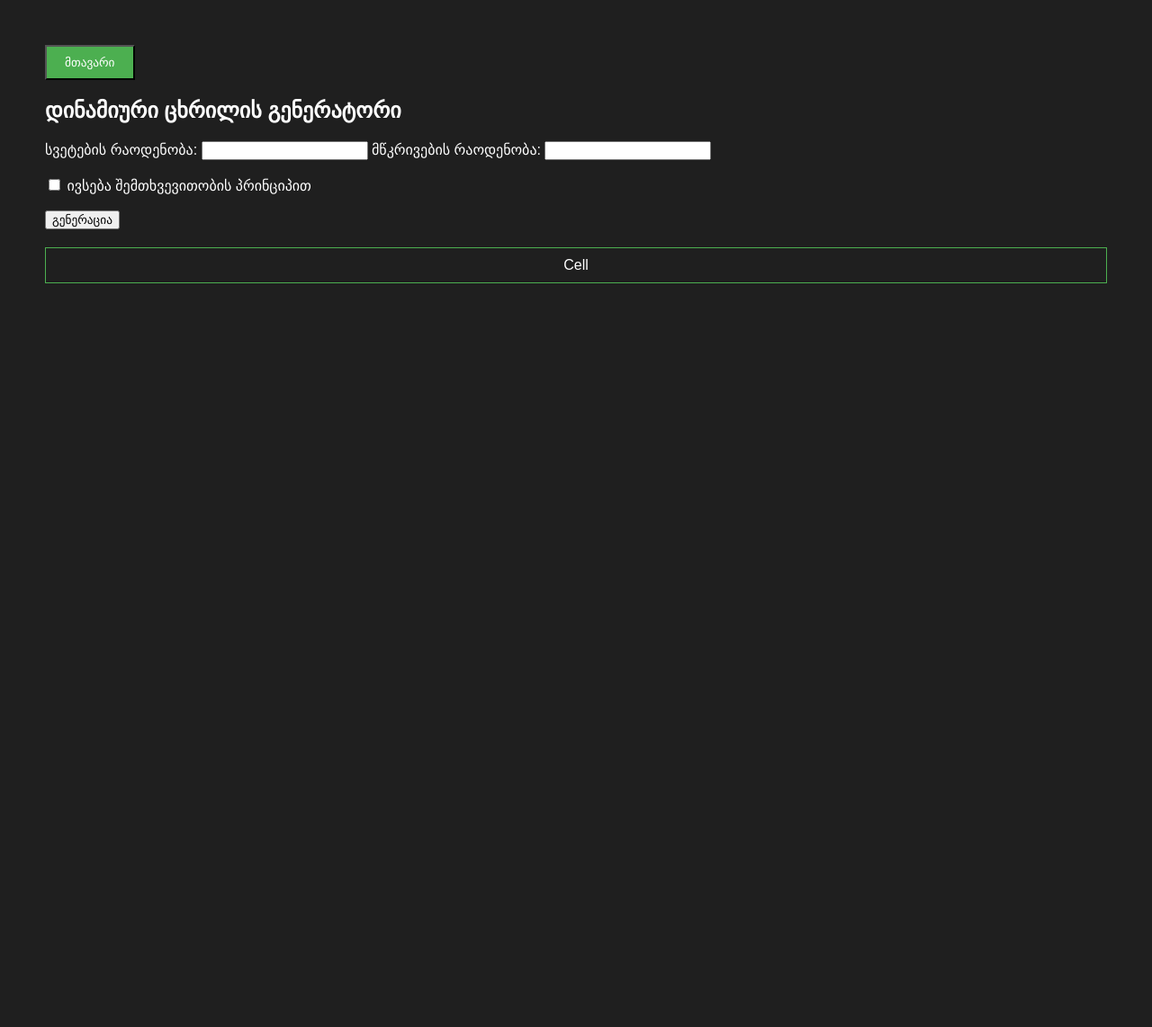
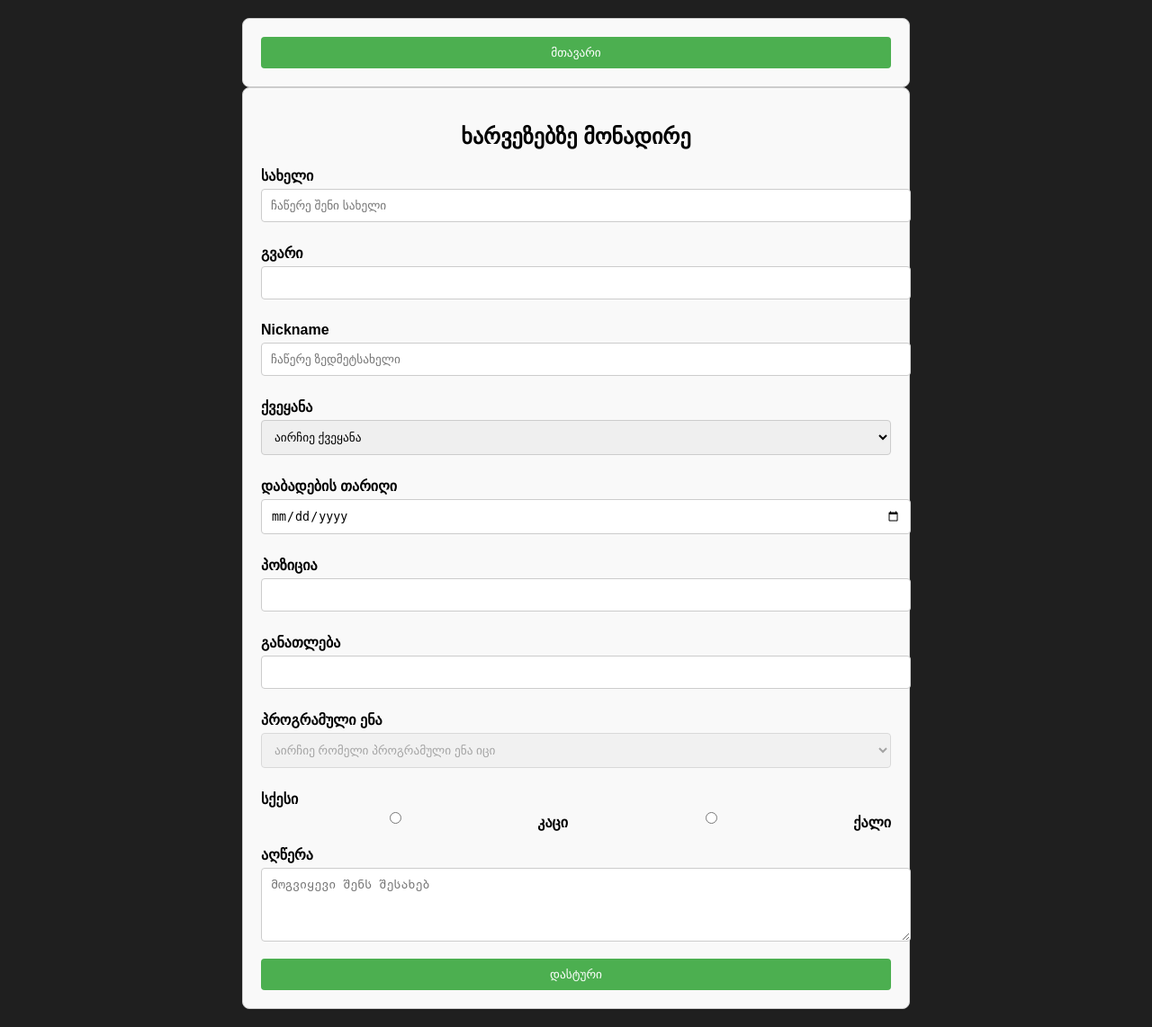
Before and after one commit to BekaBitarashvili/CODEMAMA_Exercise, a Flask app: page /task7 in a window 1280 px wide. Shown: the whole page at 90% size. Before the commit the page ends 315 px from the top, so only its background shows below. Run offline with Flask 3, Linux system fonts and the light colour scheme.

Commit message:
Task7 Update

```diff
--- a/app.py
+++ b/app.py
@@ -80,9 +80,6 @@ def task11():
 def task1():
     global messages
 
-    # if request.method == 'POST':
-    #     name = request.form.get('firstName')
-    #     message = validate_name(name)['message']
     if request.method == 'POST':
         if request.form.get('clear_options') == 'true':
             messages.clear()
--- a/templates/task7.html
+++ b/templates/task7.html
@@ -3,28 +3,66 @@
 <head>
     <meta charset="UTF-8">
     <meta name="viewport" content="width=device-width, initial-scale=1.0">
-    <title>ask 7</title>
+    <title>Task 7</title>
     <style>
         body {
             font-family: Arial, sans-serif;
-            margin: 50px;
+            margin: 20px;
+            padding: 0;
             background-color: #1f1f1f;
+        }
+
+        form {
+            max-width: 700px;
+            margin: auto;
+            padding: 20px;
+            border: 1px solid #ccc;
+            border-radius: 8px;
+            background-color: #f9f9f9;
+        }
+
+        form h2 {
+            text-align: center;
+            margin-bottom: 20px;
+        }
+
+        label {
+            font-weight: bold;
+            margin-top: 10px;
+            display: block;
+        }
+
+        input, select, textarea {
+            width: 100%;
+            padding: 10px;
+            margin-top: 5px;
+            margin-bottom: 15px;
+            border: 1px solid #ccc;
+            border-radius: 4px;
+        }
+
+        .radio-group {
+            display: flex;
+            gap: 10px;
+            align-items: center;
+        }
+
+        .radio-group label {
+            margin-top: 0;
+        }
+
+        button {
+            width: 100%;
+            padding: 10px;
+            background-color: #4CAF50;
             color: white;
+            border: none;
+            border-radius: 4px;
+            cursor: pointer;
         }
-        table {
-            border-collapse: collapse;
-            width: 100%;
-            margin-top: 20px;
-        }
-        table, th, td {
-            border: 1px solid #4caf50;
-        }
-        th, td {
-            padding: 10px;
-            text-align: center;
-        }
-        tr:nth-child(even) {
-            background-color: #f2f2f2;
+
+        button:hover {
+            background-color: #45a049;
         }
     </style>
 </head>
@@ -32,29 +70,63 @@
 <form action="/" method="GET">
     <button type="submit" style="padding: 10px 20px; background-color: #4CAF50; color: white">მთავარი</button>
 </form>
-    <h2>დინამიური ცხრილის გენერატორი</h2>
-    <form action="/task7" method="POST">
-        <label for="rows">სვეტების რაოდენობა:</label>
-        <input type="number" id="rows" name="rows" min="1" required>
-        <label for="columns">მწკრივების რაოდენობა:</label>
-        <input type="number" id="columns" name="columns" min="1" required>
-        <br><br>
-        <input type="checkbox" id="random_data" name="random_data">
-        <label for="random_data">ივსება შემთხვევითობის პრინციპით</label>
-        <br><br>
-        <button type="submit">გენერაცია</button>
-    </form>
+<form>
+    <h2>ხარვეზებზე მონადირე</h2>
 
-    {% if table %}
-        <table>
-            {% for row in table %}
-            <tr>
-                {% for cell in row %}
-                <td>{{ cell }}</td>
-                {% endfor %}
-            </tr>
-            {% endfor %}
-        </table>
-    {% endif %}
+    <label for="name">სახელი</label>
+    <input type="text" id="name" name="name" placeholder="ჩაწერე შენი სახელი" required>
+
+    <label for="surname">გვარი</label>
+    <input type="text" id="surname" name="surname" placeholder="" required>
+
+    <label for="nickname">Nickname</label>
+    <input type="text" id="nickname" name="nickname" placeholder="ჩაწერე ზედმეტსახელი">
+
+    <label for="country">ქვეყანა</label>
+    <select id="country" name="country" required>
+        <option value="">აირჩიე ქვეყანა</option>
+        <option value="us">ამერიკა</option>
+        <option value="uk">ინგლისი</option>
+        <option value="canada">კანადა</option>
+        <option value="india">ინდოეთი</option>
+        <option value="australia">ავსტრალია</option>
+        <option value="other">სხვა</option>
+    </select>
+
+    <label for="birthdate">დაბადების თარიღი</label>
+    <input type="date" id="birthdate" name="birthdate" required>
+
+    <label for="position">პოზიცია</label>
+    <input type="text" id="position" name="position" placeholder="">
+
+    <label for="education">განათლება</label>
+    <input type="text" id="education" name="education" placeholder="">
+
+    <label for="codelang">პროგრამული ენა</label>
+    <select id="codelang" name="codelang" required disabled>
+        <option value="">აირჩიე რომელი პროგრამული ენა იცი</option>
+        <option value="php">PHP</option>
+        <option value="py">პითონი</option>
+        <option value="java">ჯავა</option>
+        <option value="javascript">ჯავასკრიპტი</option>
+        <option value="c">C</option>
+        <option value="other">სხვა</option>
+    </select>
+
+    <label>სქესი</label>
+    <div class="radio-group">
+        <input type="radio" id="male" name="gender" value="male" required>
+        <label for="male">კაცი</label>
+        <input type="radio" id="female" name="gender" value="female" required>
+        <label for="female">ქალი</label>
+    </div>
+
+    <label for="description">აღწერა</label>
+    <textarea id="description" name="description" rows="4"
+              placeholder="მოგვიყევი შენს შესახებ"></textarea>
+
+    <button type="submit">დასტური</button>
+</form>
+
 </body>
 </html>
```
